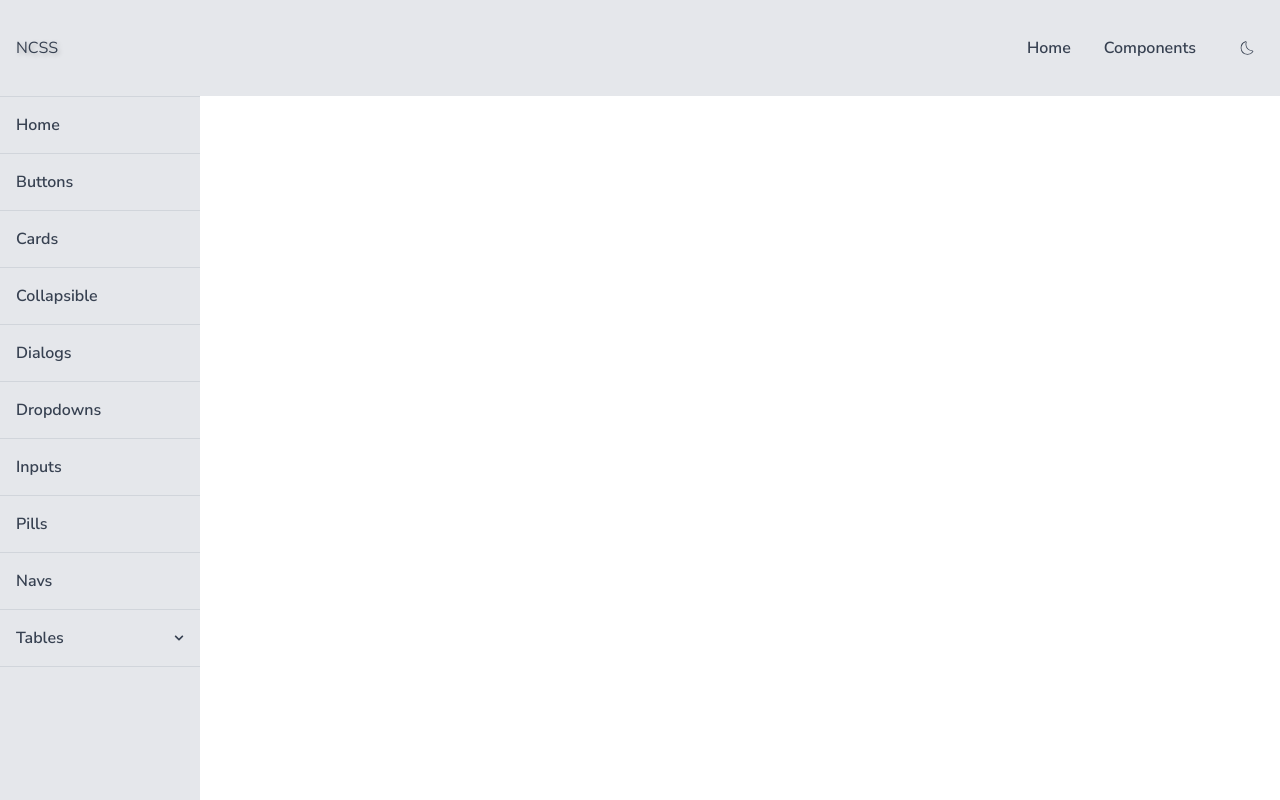
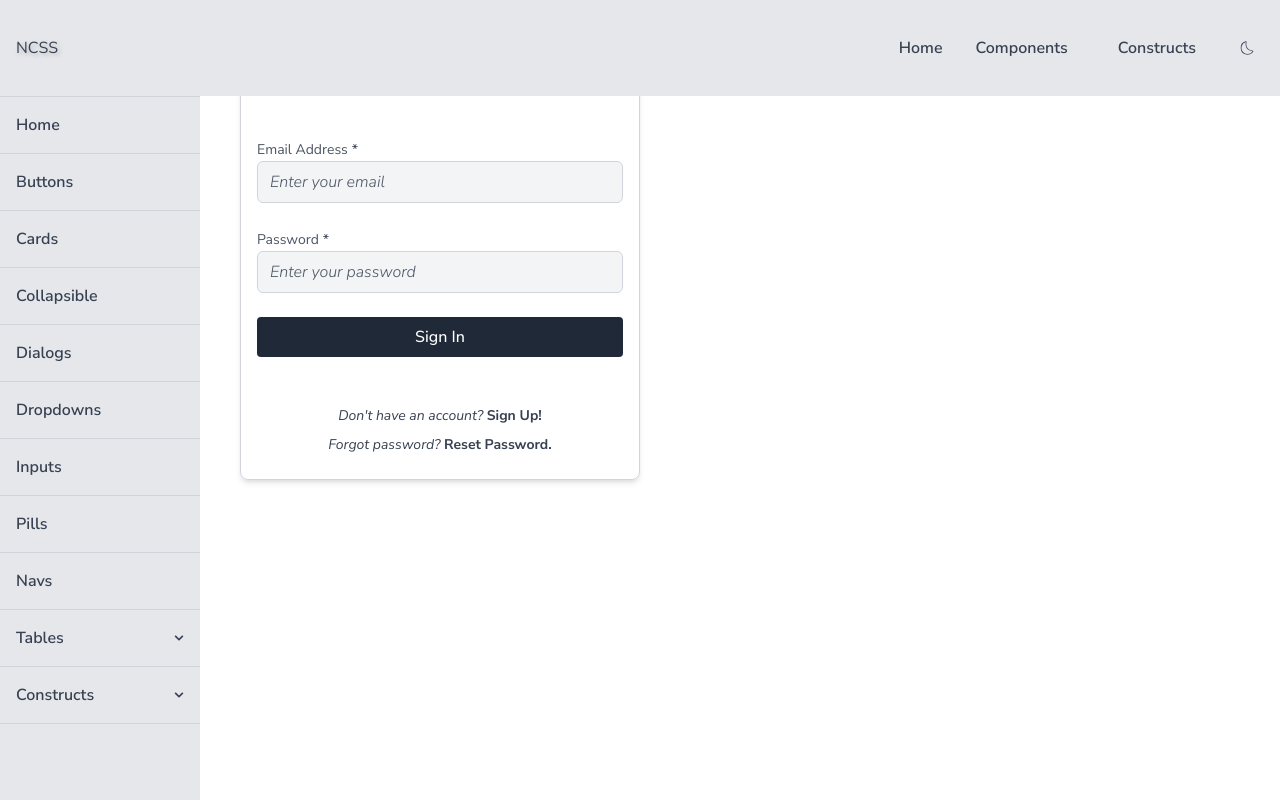
Before and after one commit to FeroHriadel/ncss-react, a React (Vite) app: page /forms in a window 1280 px wide. Built offline with nearby package versions, Linux system fonts and the light colour scheme.

Commit message:
SignIn form

```diff
--- a/src/App.tsx
+++ b/src/App.tsx
@@ -14,6 +14,7 @@ import TopNav from './components/navs/TopNav';
 import LeftNav, { LeftNavPage } from './components/navs/LeftNav';
 import ThemeSwitch from './components/buttons/ThemeSwitch';
 import TestPage from './pages/TestPage';
+import FormsPage from './pages/FormsPage';
 
 
 
@@ -40,14 +41,12 @@ function App() {
         { optionName: 'Virtualized Table', optionUrl: '/tables/virtualizedtable' }
       ]
     },
-    // {
-    //   linkName: 'Constructs',
-    //   options: [
-    //     { optionName: 'Navs', optionUrl: '/navs' },
-    //     { optionName: 'Tables', optionUrl: '/tables/table' },
-    //     { optionName: 'Virtualized Table', optionUrl: '/tables/virtualizedtable' }
-    //   ]
-    // }
+    {
+      linkName: 'Constructs',
+      options: [
+        { optionName: 'Forms', optionUrl: '/forms' },
+      ]
+    }
   ];
 
   // LeftNav links
@@ -95,6 +94,12 @@ function App() {
         { optionName: 'Virtualized Table', optionUrl: '/tables/virtualizedtable' }
       ]
     },
+    {
+      linkName: 'Constructs',
+      options: [
+        { optionName: 'Forms', optionUrl: '/forms' },
+      ]
+    }
   ];
 
 
@@ -125,6 +130,7 @@ function App() {
             <Route path="/collapsible" element={<CollapsiblePage />} />
             <Route path="/dialogs" element={<DialogsPage />} />
             <Route path="/dropdowns" element={<DropdownsPage />} />
+            <Route path="/forms" element={<FormsPage />} />
             <Route path="/inputs" element={<InputsPage />} />
             <Route path="/pills" element={<PillsPage />} />
             <Route path="/navs" element={<NavsPage />} />
--- /dev/null
+++ b/src/components/forms/SignInForm.css
@@ -0,0 +1,26 @@
+.sign-in-wrap {
+  width: 100%;
+  max-width: 400px;
+  display: flex;
+  flex-direction: column;
+  align-items: center;
+}
+
+.sign-in-form-title {
+  font-size: 2rem;
+  font-weight: 700;
+  margin-bottom: 1rem;
+  text-align: center;
+}
+
+.sign-in-form {
+  width: 100%;
+  display: flex;
+  flex-direction: column;
+}
+
+.sign-in-form-links {
+  font-size: 0.875rem;
+  text-align: center;
+  margin-bottom: 0.5rem;
+}
--- /dev/null
+++ b/src/components/forms/SignInForm.tsx
@@ -0,0 +1,197 @@
+import Card from "../cards/Card";
+import Input from "../inputs/Input";
+import Email from "../inputs/Email";
+import Password from "../inputs/Password";
+import Button from "../buttons/Button";
+import Break from "../spacers/Break";
+import './SignInForm.css';
+import { Link } from "react-router-dom";
+
+
+
+export interface SignInFormData {
+  email?: string;
+  username?: string;
+  password?: string;
+}
+
+
+export interface SignInFormProps {
+  className?: string;
+  id?: string;
+  style?: React.CSSProperties;
+  disabled?: boolean;
+  loading?: boolean;
+  title?: string | React.ReactNode;
+  email?: boolean;
+  username?: boolean;
+  password?: boolean;
+  passwordMinLength?: number;
+  passwordSpecialChar?: boolean;
+  passwordNumber?: boolean;
+  passwordUpperCase?: boolean;
+  onSubmit: (data: SignInFormData) => void;
+  customContent?: React.ReactNode;
+  signUpLink?: string;
+  resetPasswordLink?: string;
+}
+
+type FormElements = HTMLFormControlsCollection & {
+  email?: HTMLInputElement;
+  username?: HTMLInputElement;
+  password?: HTMLInputElement;
+}
+
+
+
+export default function SignInForm(props: SignInFormProps) {
+  const {
+    className = "",
+    id = "sign-in-form",
+    style = {},
+    disabled = false,
+    loading = false,
+    title = "Please Sign In",
+    email = true,
+    username = false,
+    password = true,
+    passwordMinLength,
+    passwordSpecialChar,
+    passwordNumber,
+    passwordUpperCase,
+    onSubmit = () => {},
+    customContent,
+    signUpLink = true,
+    resetPasswordLink = true } = props;
+
+
+  function handleSubmit(event: React.FormEvent) {
+    event.preventDefault();
+    // get email, username and password values
+    const formElements = (event.target as HTMLFormElement).elements as FormElements;
+    const { email: emailInput, username: usernameInput, password: passwordInput } = formElements;
+    const data: {[key: string]: string} = {};
+    if (email && emailInput) data.email = emailInput.value;
+    if (username && usernameInput) data.username = usernameInput.value;
+    if (password && passwordInput) data.password = passwordInput.value;
+    onSubmit(data);
+  }
+
+  function isTitleText() {
+    return typeof title === 'string';
+  }
+
+
+  return (
+    <Card className={`sign-in-wrap ${className}`} style={style}>
+      {/* Title Section - can be string or custom HTML */}
+      {
+        isTitleText()
+        ?
+        <>
+          <h2 className="sign-in-form-title">{title}</h2>
+          <Break amount={1} />
+        </>
+        :
+        title
+      }
+
+      {/* Form */}
+      <form className="sign-in-form" onSubmit={handleSubmit} id={id}>
+        { /* Email Input */ }
+        {
+          email
+          &&
+          <>
+            <Email
+              label="Email Address"
+              name="email"
+              id="email"
+              placeholder="Enter your email"
+              required
+              validate
+              width="100%"
+              disabled={disabled}
+            />
+            <Break amount={1} />
+          </>
+        }
+
+        { /* Username Input */ }
+        {
+          username
+          &&
+          <>
+            <Input
+              label="Username"
+              name="username"
+              id="username"
+              placeholder="Enter your user name"
+              required
+              validate
+              width="100%"
+              disabled={disabled}
+            />
+            <Break amount={1} />
+          </>
+        }
+
+        { /* Password Input */ }
+        {
+          password
+          &&
+          <>
+            <Password
+              label="Password"
+              name="password"
+              id="password"
+              placeholder="Enter your password"
+              required
+              validate
+              width="100%"
+              minLength={passwordMinLength}
+              requireSpecialCharacter={passwordSpecialChar}
+              requireNumber={passwordNumber}
+              requireUpperCase={passwordUpperCase}
+              disabled={disabled}
+            />
+            <Break amount={1} />
+          </>
+        }
+
+        <Button type="submit" variant="dark" disabled={disabled}>
+          {loading ? 'Loading...' : 'Sign In'}
+        </Button>
+        <Break amount={2} />
+
+        { /* Custom Content */ }
+        {customContent}
+
+
+        { /* Sign up link */ }
+        {
+          signUpLink
+          &&
+          <span className="sign-in-form-links">
+            <i>Don't have an account? {' '}</i>
+            <Link to='/signup'>
+              <b>Sign Up!</b>
+            </Link>
+          </span>
+        }
+
+        { /* Reset password link */ }
+        {
+          resetPasswordLink
+          &&
+          <span className="sign-in-form-links">
+            <i>Forgot password? {' '}</i>
+            <Link to='/reset-password'>
+              <b>Reset Password.</b>
+            </Link>
+          </span>
+        }
+      </form>
+    </Card>
+  );
+}
--- a/src/components/services/themeService.tsx
+++ b/src/components/services/themeService.tsx
@@ -89,11 +89,11 @@ export default function useTheme() {
       document.documentElement.style.setProperty('--nc-checkbox-icon', 'var(--nc-black-600)');
       document.documentElement.style.setProperty('--nc-checkbox-label', 'var(--nc-gray-300)');
       document.documentElement.style.setProperty('--nc-input-label', 'var(--nc-gray-400)');
-      document.documentElement.style.setProperty('--nc-input-border', 'var(--nc-gray-700)');
-      document.documentElement.style.setProperty('--nc-input-bg', 'var(--nc-black-800)');
+      document.documentElement.style.setProperty('--nc-input-border', 'var(--nc-gray-500)');
+      document.documentElement.style.setProperty('--nc-input-bg', 'var(--nc-black-700)');
       document.documentElement.style.setProperty('--nc-input-text', 'var(--nc-gray-300)');
-      document.documentElement.style.setProperty('--nc-input-hover-bg', 'var(--nc-black-900)');
-      document.documentElement.style.setProperty('--nc-input-placeholder', 'var(--nc-gray-600)');
+      document.documentElement.style.setProperty('--nc-input-hover-bg', 'var(--nc-black-600)');
+      document.documentElement.style.setProperty('--nc-input-placeholder', 'var(--nc-gray-400)');
       document.documentElement.style.setProperty('--nc-input-message-text', 'var(--nc-gray-400)');
       document.documentElement.style.setProperty('--nc-input-error-text', 'var(--nc-red-300)');
       document.documentElement.style.setProperty('--nc-switch-track-unchecked-bg', 'var(--nc-black-800)');
--- /dev/null
+++ b/src/pages/FormsPage.tsx
@@ -0,0 +1,23 @@
+import { useState } from "react";
+import SignInForm, { type SignInFormData} from "../components/forms/SignInForm";
+import Container from "../components/wrappers/Container";
+
+
+
+export default function FormsPage() {
+  const [signInLoading, setSignInLoading] = useState(false);
+
+
+  function handleSignInSubmit(data: SignInFormData) {
+    setSignInLoading(true);
+    setTimeout(() => { setSignInLoading(false); }, 1000);
+    setTimeout(() => { alert(`Sign In Data:\n\n${JSON.stringify(data, null, 2)}`); }, 1050);
+  }
+
+
+  return (
+    <Container className="pt-24 px-4 pb-8">
+      <SignInForm onSubmit={handleSignInSubmit} loading={signInLoading} disabled={signInLoading} />
+    </Container>
+  );
+}
```
